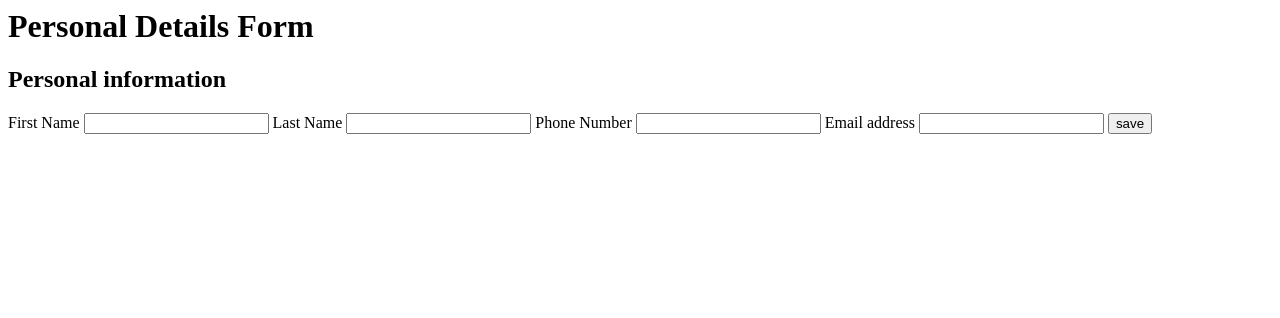
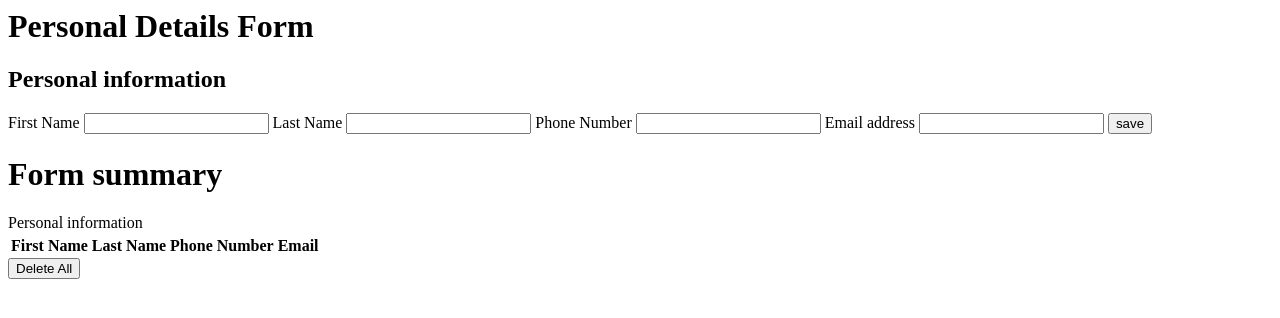
Before and after one commit to phael90/week11_weekend_homework, a plain HTML site: page index.html in a window 1280 px wide. Drawn offline with Linux system fonts and the light colour scheme.

Commit message:
Created Form summary in index.html

```diff
--- a/index.html
+++ b/index.html
@@ -25,6 +25,26 @@
     <input type="text" id="email">
 
     <input type="submit" value="save"/>
+
+    <div>
+      <h1>Form summary</h1>
+      <div id="personal-information">
+        <table class="personal-information">
+          <tr>Personal information</tr>
+          <tr>
+            <th>First Name</th>
+            <th>Last Name</th>
+            <th>Phone Number</th>
+            <th>Email</th>
+          </tr>
+        </table>
+      </div>
+
+      <div>
+        <button id="deleteAll">Delete All</button>
+      </div>
+
+    </div>
   </form>
 </body>
 </html>
```
